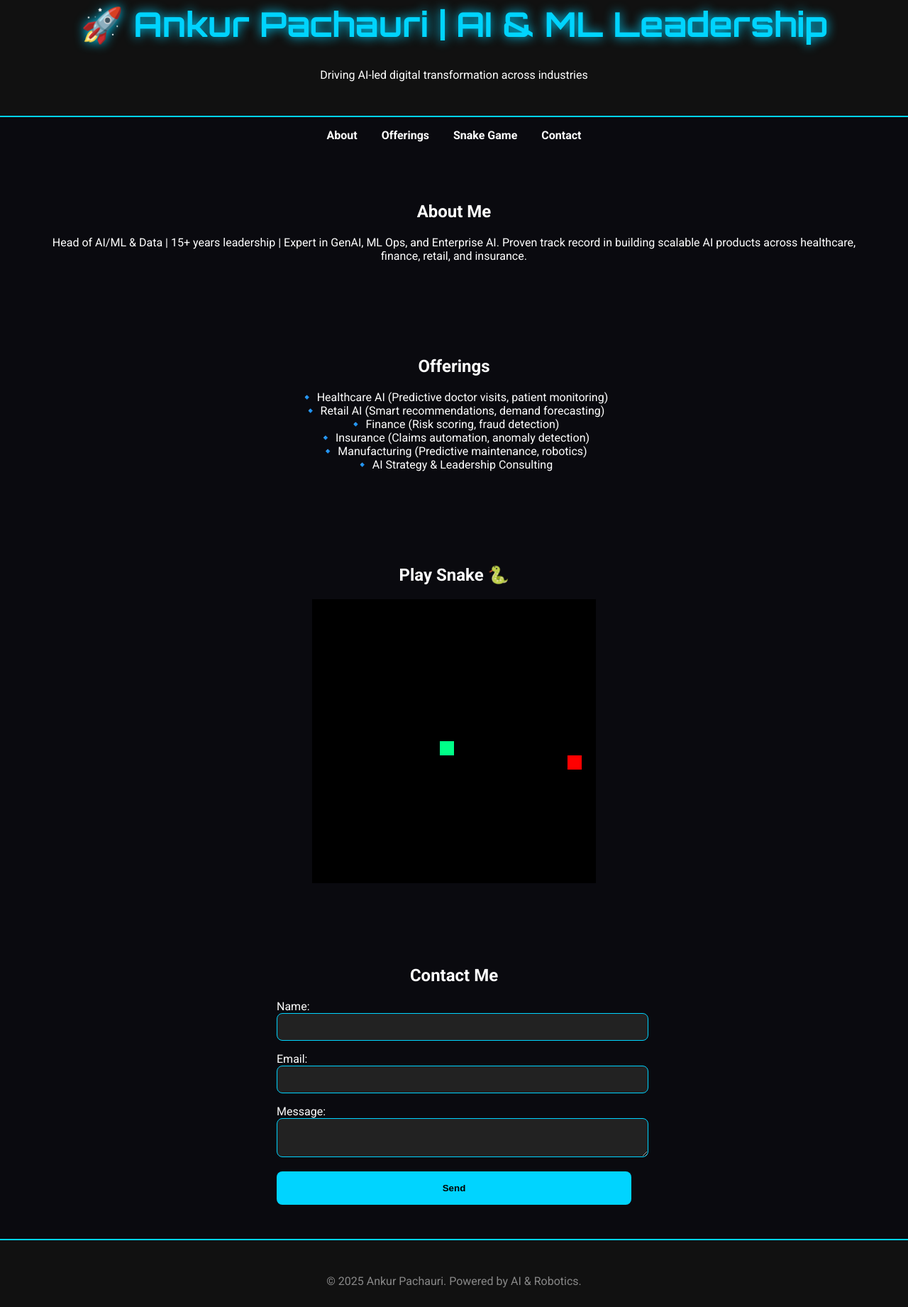
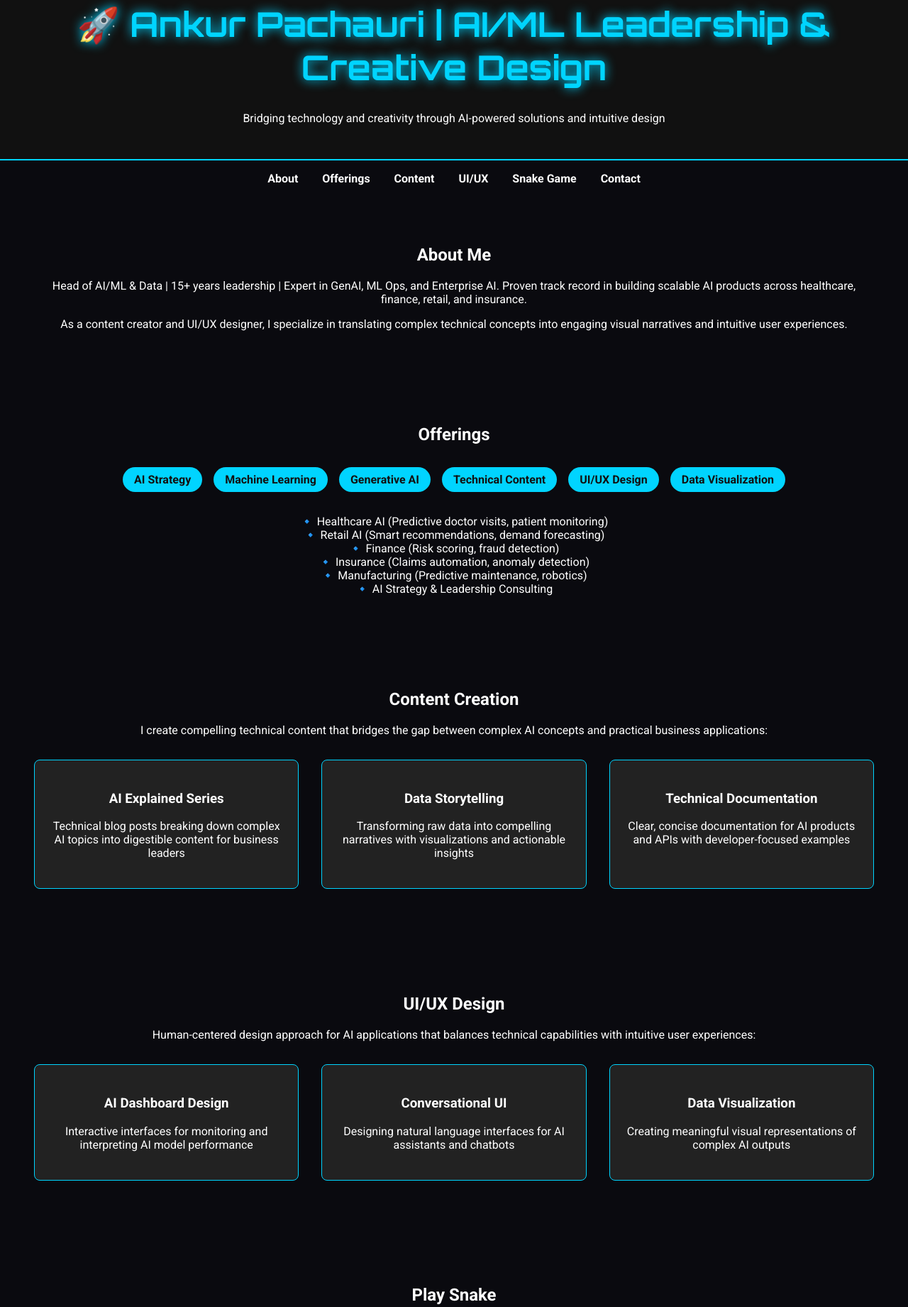
Before and after one commit to ankur-pack/ankur-pack.github.io, a plain HTML site: page index.html in a window 1280 px wide. Shown: the part 61-1902 px from the top of the page at 71% size. Drawn offline with Linux system fonts and the light colour scheme; a script that the page names is missing.

Commit message:
Update index.html

```diff
--- a/index.html
+++ b/index.html
@@ -3,7 +3,7 @@
 <head>
   <meta charset="UTF-8">
   <meta name="viewport" content="width=device-width, initial-scale=1.0">
-  <title>Ankur Pachauri - AI/ML Leadership Portfolio</title>
+  <title>Ankur Pachauri - AI/ML Leadership & Creative Portfolio</title>
   <link href="https://fonts.googleapis.com/css2?family=Orbitron:wght@400;700;900&family=Roboto:wght@300;400;500;700&display=swap" rel="stylesheet">
   <style>
     body {
@@ -91,17 +91,54 @@
       background: #00ff88;
       color: #111;
     }
+    .portfolio-grid {
+      display: grid;
+      grid-template-columns: repeat(auto-fill, minmax(300px, 1fr));
+      gap: 2rem;
+      margin: 2rem 0;
+    }
+    .portfolio-item {
+      background: #222;
+      padding: 1.5rem;
+      border-radius: 8px;
+      border: 1px solid #00d4ff;
+      transition: transform 0.3s;
+    }
+    .portfolio-item:hover {
+      transform: translateY(-5px);
+      box-shadow: 0 10px 20px rgba(0, 212, 255, 0.2);
+    }
+    .portfolio-item img {
+      max-width: 100%;
+      border-radius: 4px;
+    }
+    .skills-chart {
+      display: flex;
+      flex-wrap: wrap;
+      justify-content: center;
+      gap: 1rem;
+      margin: 2rem 0;
+    }
+    .skill {
+      background: #00d4ff;
+      color: #111;
+      padding: 0.5rem 1rem;
+      border-radius: 20px;
+      font-weight: bold;
+    }
   </style>
 </head>
 <body>
   <header>
-    <h1>🚀 Ankur Pachauri | AI & ML Leadership</h1>
-    <p>Driving AI-led digital transformation across industries</p>
+    <h1>🚀 Ankur Pachauri | AI/ML Leadership & Creative Design</h1>
+    <p>Bridging technology and creativity through AI-powered solutions and intuitive design</p>
   </header>
 
   <nav>
     <a href="#about">About</a>
     <a href="#offerings">Offerings</a>
+    <a href="#content">Content</a>
+    <a href="#design">UI/UX</a>
     <a href="#snake">Snake Game</a>
     <a href="#contact">Contact</a>
   </nav>
@@ -110,20 +147,67 @@
     <h2>About Me</h2>
     <p>Head of AI/ML & Data | 15+ years leadership | Expert in GenAI, ML Ops, and Enterprise AI.
        Proven track record in building scalable AI products across healthcare, finance, retail, and insurance.</p>
+    <p>As a content creator and UI/UX designer, I specialize in translating complex technical concepts into engaging visual narratives and intuitive user experiences.</p>
   </section>
 
   <section id="offerings">
     <h2>Offerings</h2>
+    <div class="skills-chart">
+      <span class="skill">AI Strategy</span>
+      <span class="skill">Machine Learning</span>
+      <span class="skill">Generative AI</span>
+      <span class="skill">Technical Content</span>
+      <span class="skill">UI/UX Design</span>
+      <span class="skill">Data Visualization</span>
+    </div>
     <p>🔹 Healthcare AI (Predictive doctor visits, patient monitoring)<br>
-       🔹 Retail AI (Smart recommendations, demand forecasting)<br>
-       🔹 Finance (Risk scoring, fraud detection)<br>
+        🔹 Retail AI (Smart recommendations, demand forecasting)<br>
+        🔹 Finance (Risk scoring, fraud detection)<br>
        🔹 Insurance (Claims automation, anomaly detection)<br>
-       🔹 Manufacturing (Predictive maintenance, robotics)<br>
+        🔹 Manufacturing (Predictive maintenance, robotics)<br>
        🔹 AI Strategy & Leadership Consulting</p>
   </section>
 
+  <section id="content">
+    <h2>Content Creation</h2>
+    <p>I create compelling technical content that bridges the gap between complex AI concepts and practical business applications:</p>
+    <div class="portfolio-grid">
+      <div class="portfolio-item">
+        <h3>AI Explained Series</h3>
+        <p>Technical blog posts breaking down complex AI topics into digestible content for business leaders</p>
+      </div>
+      <div class="portfolio-item">
+        <h3>Data Storytelling</h3>
+        <p>Transforming raw data into compelling narratives with visualizations and actionable insights</p>
+      </div>
+      <div class="portfolio-item">
+        <h3>Technical Documentation</h3>
+        <p>Clear, concise documentation for AI products and APIs with developer-focused examples</p>
+      </div>
+    </div>
+  </section>
+
+  <section id="design">
+    <h2>UI/UX Design</h2>
+    <p>Human-centered design approach for AI applications that balances technical capabilities with intuitive user experiences:</p>
+    <div class="portfolio-grid">
+      <div class="portfolio-item">
+        <h3>AI Dashboard Design</h3>
+        <p>Interactive interfaces for monitoring and interpreting AI model performance</p>
+      </div>
+      <div class="portfolio-item">
+        <h3>Conversational UI</h3>
+        <p>Designing natural language interfaces for AI assistants and chatbots</p>
+      </div>
+      <div class="portfolio-item">
+        <h3>Data Visualization</h3>
+        <p>Creating meaningful visual representations of complex AI outputs</p>
+      </div>
+    </div>
+  </section>
+
   <section id="snake">
-    <h2>Play Snake 🐍</h2>
+    <h2>Play Snake </h2>
     <canvas id="snakeCanvas" width="400" height="400"></canvas>
   </section>
 
@@ -141,7 +225,7 @@
   </section>
 
   <footer>
-    <p>© 2025 Ankur Pachauri. Powered by AI & Robotics.</p>
+    <p>© 2025 Ankur Pachauri. Powered by AI & Creativity.</p>
   </footer>
 
   <!-- Chatbot Integration -->
```
